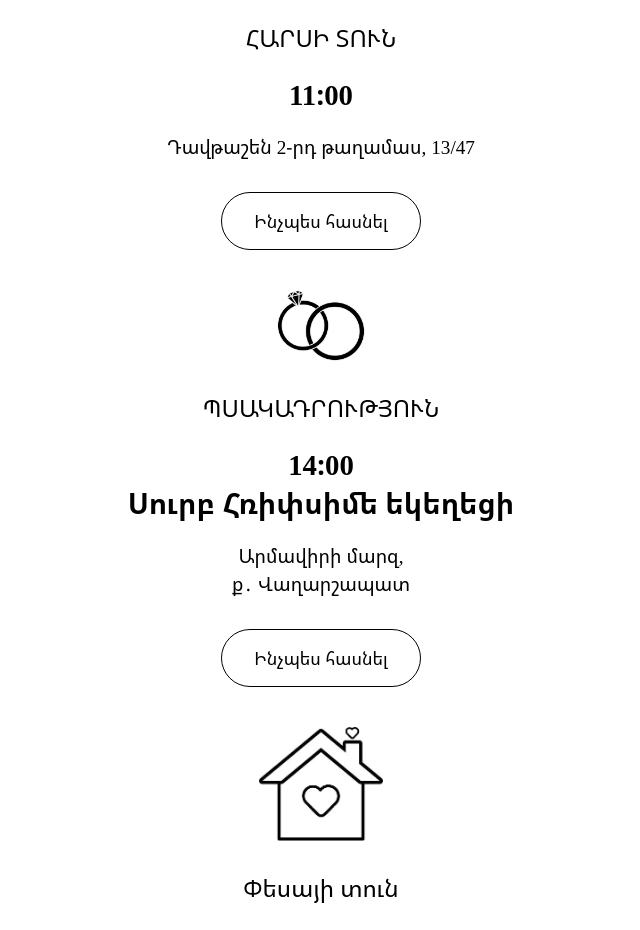
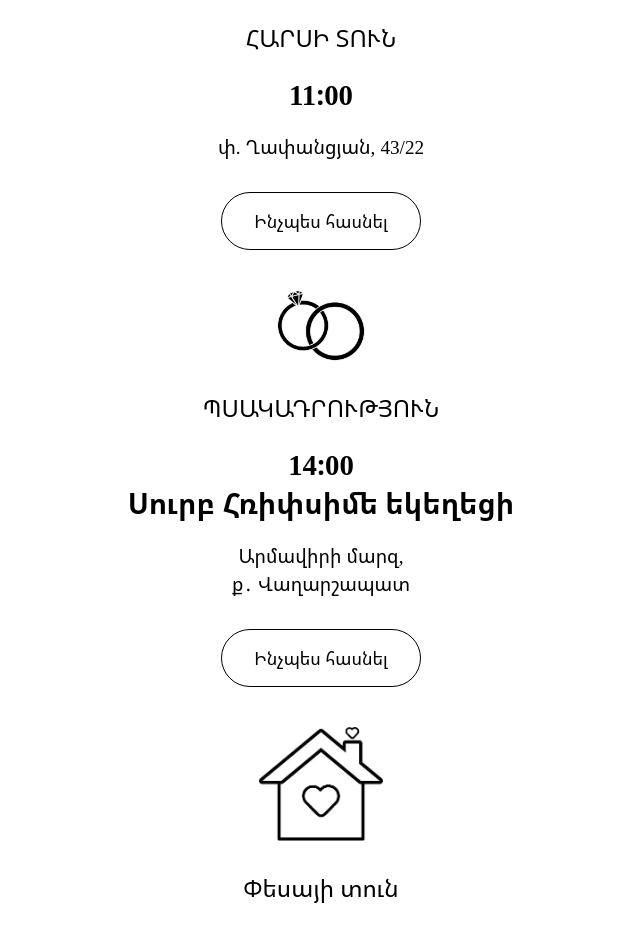
Before and after one commit to YeghoMash/wedding, a React (Vite) app: page / in a window 1280 px wide. Shown: the part 4320-5250 px from the top of the page, without its empty margins (319-959 px from the left). Built offline with nearby package versions, Linux system fonts and the light colour scheme; a web font is replaced by a local one.

Commit message:
change adress

```diff
--- a/src/App.jsx
+++ b/src/App.jsx
@@ -3,7 +3,6 @@ import { motion } from "framer-motion";
 import "./index.css";
 import "./PlayButton.css"
 import musicUrl from "../public/wedding-music.mp3";
-
 import FormResonse from "./FormResponse.jsx";
 
 function roundEven(n) {
@@ -466,8 +465,8 @@ export default function App() {
                         exit={{ opacity: 0, x: 80 }}
                         transition={{ duration: 2 }}
                         viewport={{ once: true, amount: 0.2 }}
-                    >Դավթաշեն 2-րդ թաղամաս, 13/47</motion.h2>
-                    <MapLinkButton lat={40.228214} lng={44.490654} placeId="" label="Ինչպես հասնել"></MapLinkButton>
+                    >փ. Ղափանցյան, 43/22</motion.h2>
+                    <MapLinkButton placeId="ChIJD4ZURFm9akAR1Xz5tPFxAW0" label="Ինչպես հասնել"></MapLinkButton>
                     <motion.img
                         className="program-icon rings-icon"
                         initial={{ opacity: 0, y: 80 }}
@@ -594,7 +593,7 @@ export default function App() {
     );
 }
 
-const HARDCODED_TARGET = new Date(2025, 9, 19, 11, 0, 0);
+const HARDCODED_TARGET = new Date(2025, 9 , 19, 11, 0, 0);
 
 function CountdownTimer() {
     const [target] = useState(HARDCODED_TARGET);
```
Also changed, not shown: 3 other files (tests, documents, lock files or other folders).
